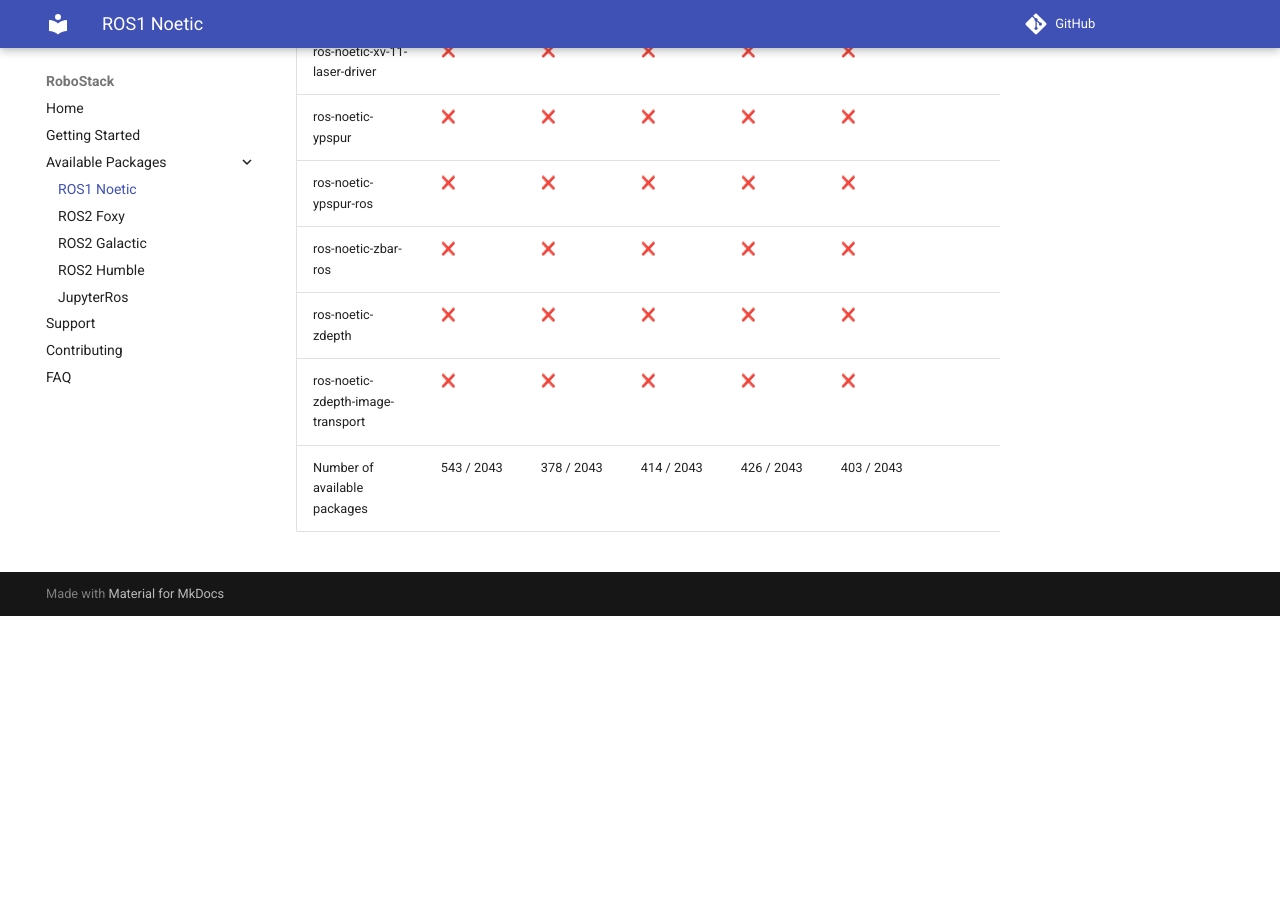
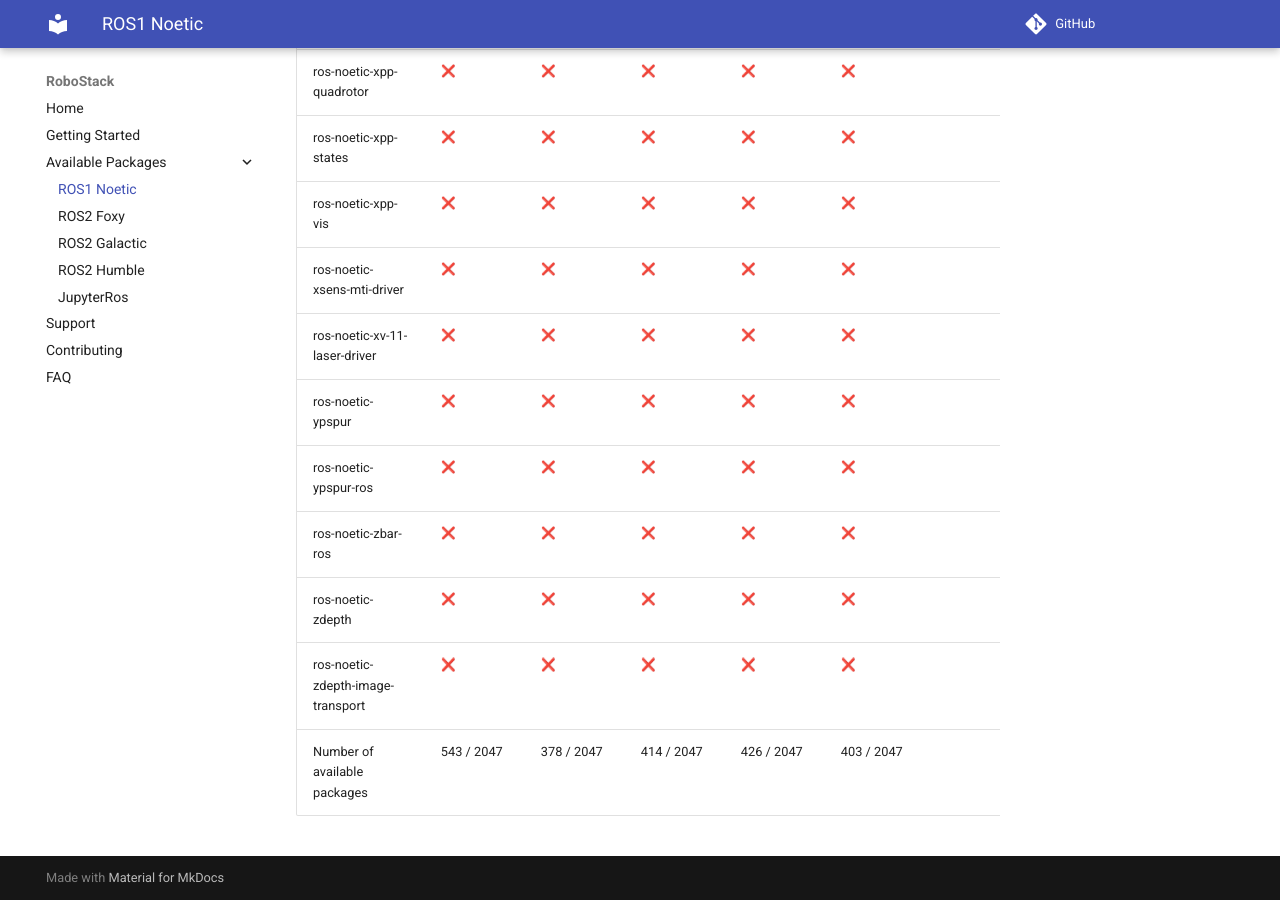
Before and after one commit to RoboStack/robostack.github.io, an MkDocs documentation site: the page built from docs/noetic.md, in a window 1280 px wide and 900 px high, scrolled down 147467 px. Built offline with MkDocs 1.6.1 and Material for MkDocs 9.7.7, drawn with Linux system fonts in a browser that asks for light colours; emoji names are drawn with the system emoji font; comment, search, counter and statistics services are not loaded; before the commit the page ends 148083 px from its top, so only the background shows below that; some of the changed text lies outside the part shown.

Commit message:
Update tables

```diff
--- a/docs/noetic.md
+++ b/docs/noetic.md
@@ -2043,4 +2047,4 @@
 | ros-noetic-zbar-ros | :x: { data-sort='0' } | :x: { data-sort='0' } | :x: { data-sort='0' } | :x: { data-sort='0' } | :x: { data-sort='0' } |   |
 | ros-noetic-zdepth | :x: { data-sort='0' } | :x: { data-sort='0' } | :x: { data-sort='0' } | :x: { data-sort='0' } | :x: { data-sort='0' } |   |
 | ros-noetic-zdepth-image-transport | :x: { data-sort='0' } | :x: { data-sort='0' } | :x: { data-sort='0' } | :x: { data-sort='0' } | :x: { data-sort='0' } |   |
-| Number of available packages |  543 / 2043 | 378 / 2043 | 414 / 2043 | 426 / 2043 | 403 / 2043 |
+| Number of available packages |  543 / 2047 | 378 / 2047 | 414 / 2047 | 426 / 2047 | 403 / 2047 |
```
Also changed, not shown: other parts of docs/noetic.md (+4 -0 lines).
